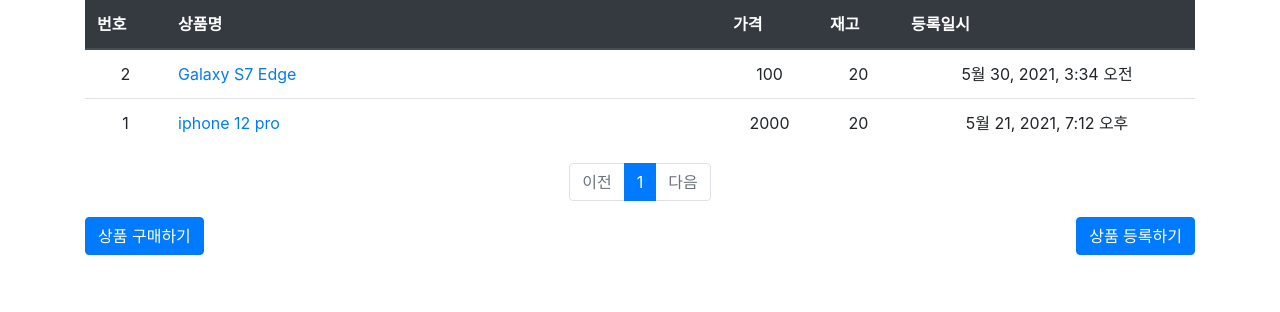
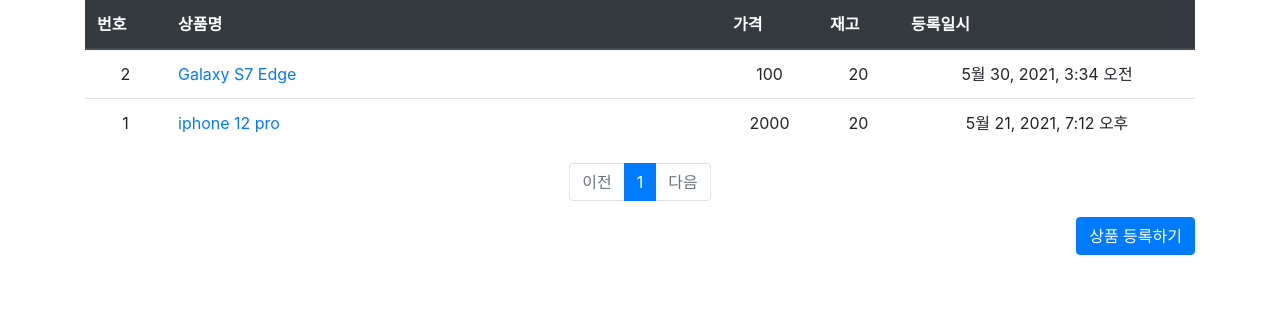
Before and after one commit to A-WOS/mysite, a Django app: page /product/ in a window 1280 px wide. Shown: the part 194-506 px from the top of the page. Run offline with Django 3.2, Linux system fonts and the light colour scheme; a user stored in the database is signed in; data comes from the database, SQL or seed files in the repository; some libraries are stand-ins or nearby versions.

Commit message:
장바구니에서 구매하도록 하기위해 쓸데없는 url삭제

```diff
--- a/product/templates/product/product_list.html
+++ b/product/templates/product/product_list.html
@@ -136,8 +136,8 @@
     {# 일단은 로그인하지 않은 사용자들에게는 구매, 등록 버튼이 보이지 않음 #}
     {# TODO 상품 구매버튼은 일반 사용자에게만, 상품 등록 버튼은 관리자만 그러기 위해선 custom user model 생성#}
     {% if user.is_authenticated %}
-        <a class="btn btn-primary" style="float:right">상품 등록하기</a>
-        <a class="btn btn-primary" style="float:left">상품 구매하기</a>
+        <a class="btn btn-primary" href="#" style="float:right">상품 등록하기</a>
+{#        <a class="btn btn-primary" href="#" style="float:left">상품 구매하기</a>#}
     {% endif %}
 
 
```
